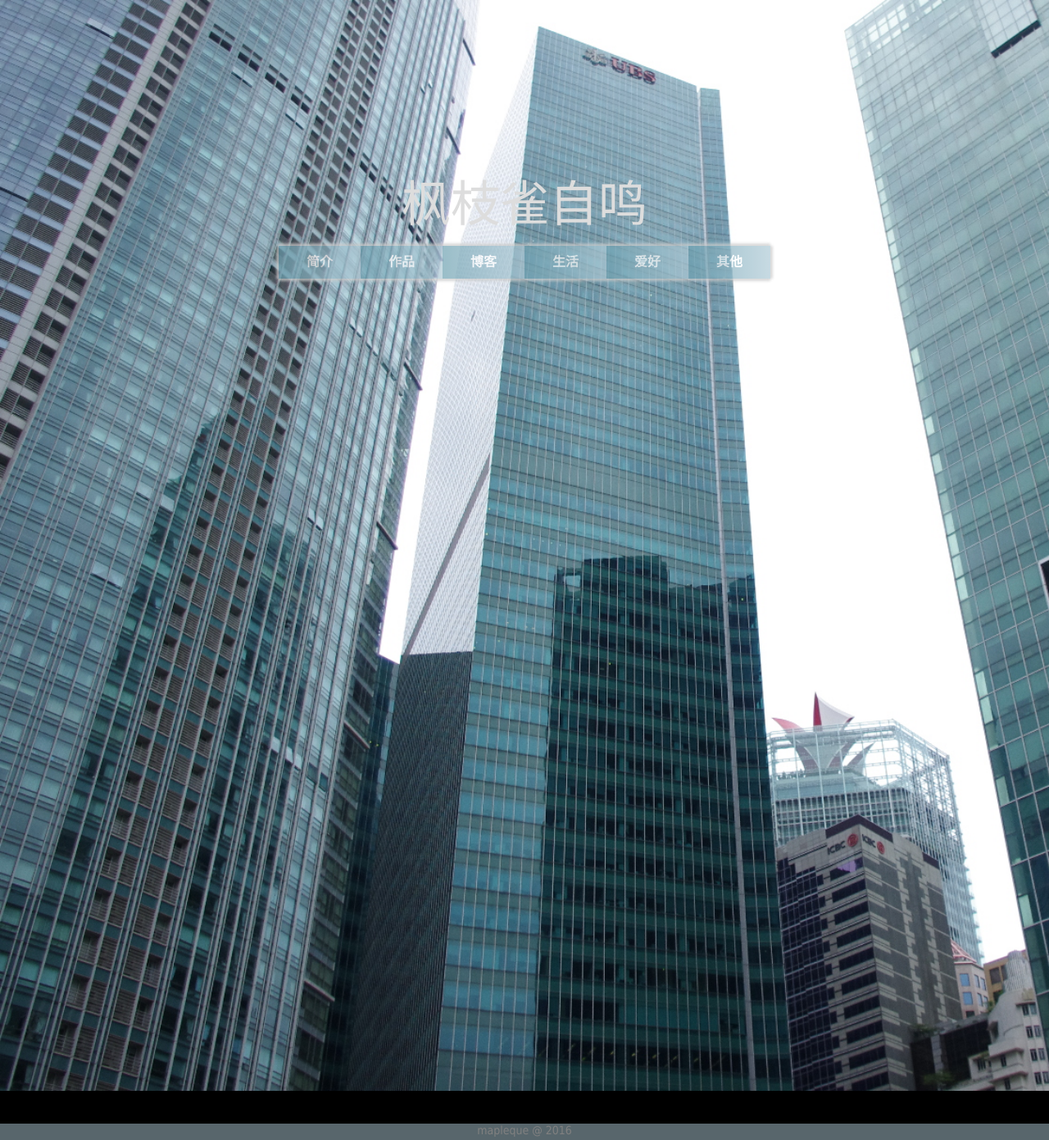
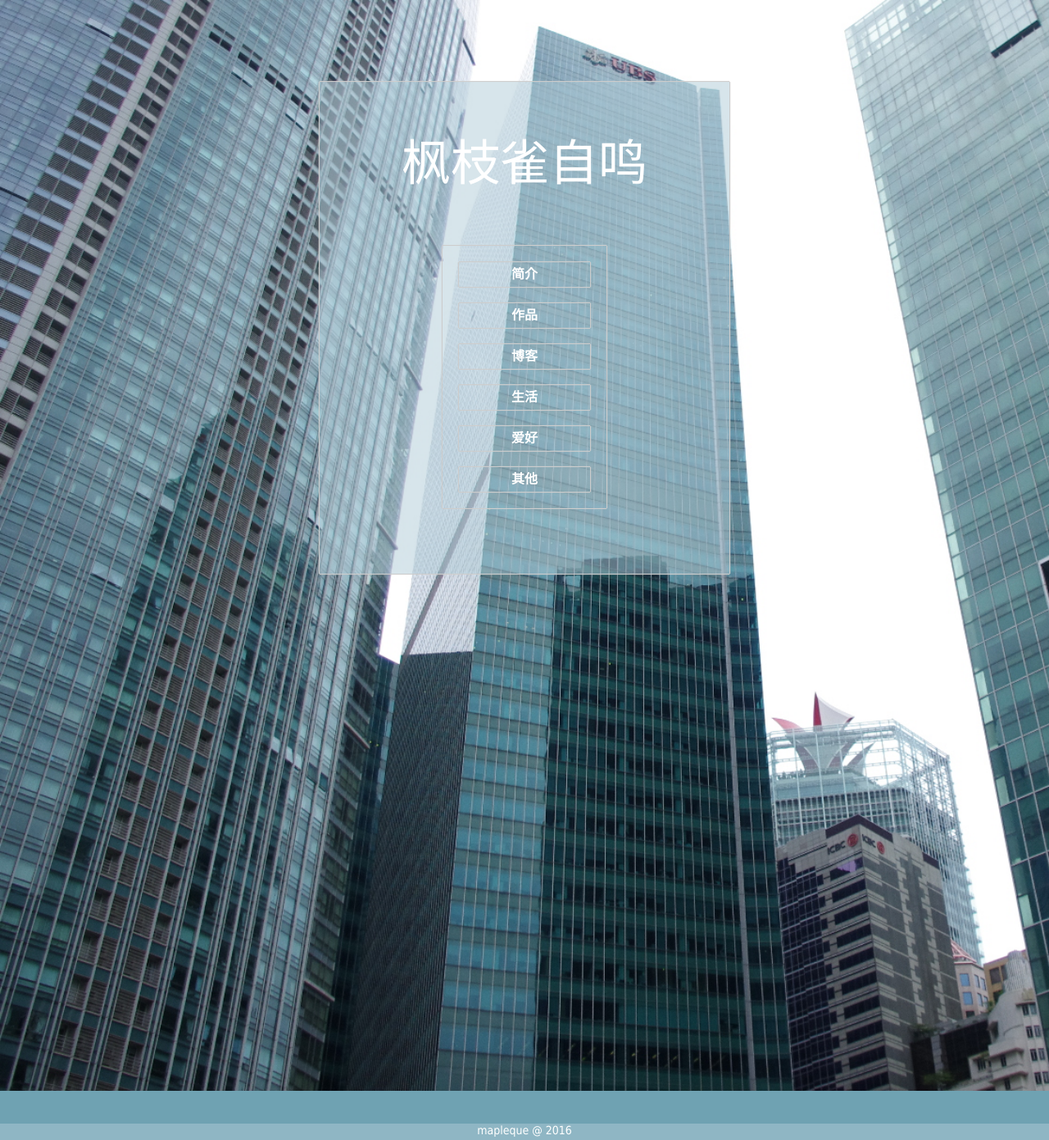
Before and after one commit to mapleque/home, a PHP site: page / in a window 1280 px wide. Shown: the whole page at 82% size. Run offline with PHP 8.4, Linux system fonts and the light colour scheme.

Commit message:
new code

```diff
--- /dev/null
+++ b/assets/css/animation.css
@@ -0,0 +1,26 @@
+.header {
+	-webkit-transition:
+		top 1s linear,
+		margin-left 1s linear,
+		height 1s linear,
+		width 1s linear
+}
+.title {
+	-webkit-transition:
+		left 1s linear,
+		top 1s linear,
+		margin-left 1s linear,
+		font-size 1s linear
+}
+.nav {
+	-webkit-transition:
+		left 1s linear,
+		top 1s linear,
+		margin-left 1s linear,
+		height 1s linear
+}
+.body {
+	-webkit-transition:
+		top 1s linear,
+		height 1s linear
+}
--- a/assets/css/style.css
+++ b/assets/css/style.css
@@ -1,8 +1,8 @@
 html,body {
 	font-size:12px;
 	font-family:Tahoma,Helvetica,Arial,"\5b8b\4f53",sans-serif;
-	color:#ddd;
-	background-color:#000;
+	color:#fff;
+	background-color:#6FA2B2;
 	margin:0;
 	padding:0;
 	height:100%;
@@ -19,37 +19,75 @@ a {
 }
 .header {
 	position:absolute;
-	top:200px;
+	top:100px;
+	left:50%;
+	margin-left:-250px;
+	width:500px;
+	height:600px;
+	-webkit-box-shadow:
+    	-1px 0px 1px #ccc,
+    	0px -1px 1px #ccc,
+    	0px 1px 1px #ccc,
+    	1px 0px 1px #ccc;
+	background-color:rgba(176,203,215,0.5);
+	overflow:hidden;
+}
+
+.header.active {
+	top:0px;
+	margin-left:-575px;
+	height:40px;
+	width:1150px;
+}
+
+.title {
+	position:absolute;
+	top:50px;
 	left:50%;
 	margin-left:-150px;
 	font-size:60px;
 }
+
+.header.active .title {
+	top:0;
+	left:0;
+	margin-left:50px;
+	font-size:30px;
+}
+
 .footer {
 	position:absolute;
 	bottom:0px;
-	background:#B0CBD7;
 	font-size:14px;
 	color:#fff;
 	text-align: center;
 	width:100%;
 	height:20px;
-	opacity:0.5;
+	background-color:rgba(176,203,215,0.5);
 }
 .nav {
 	display:inline-block;
 	position:absolute;
-	top:300px;
+	top:200px;
 	left:50%;
-	margin-left:-300px;
-	width:600px;
+	margin-left:-100px;
+	width:200px;
+	height:320px;
+    -webkit-box-shadow:
+    	-1px 0px 1px #ccc,
+    	0px -1px 1px #ccc,
+    	0px 1px 1px #ccc,
+    	1px 0px 1px #ccc;
+}
+.header.active .nav {
+	top:0;
+	left:0;
 	height:40px;
-	opacity:0.7;
-    -webkit-box-shadow:
-    	-3px 0px 3px #ccc,
-    	0px -3px 3px #ccc,
-    	0px 3px 3px #ccc,
-    	3px 0px 3px #ccc;
+	width:900px;
+	margin-left:250px;
+	-webkit-box-shadow:none;
 }
+
 .nav ul {
 	list-style:none;
 	width:100%;
@@ -60,40 +98,64 @@ a {
 .nav ul>li {
 	float:left;
 	display:block;
-	width:100px;
+	width:160px;
+	height:30px;
+	margin:20px 20px 0;
+	-webkit-box-shadow:
+    	-1px 0px 1px #ccc,
+    	0px -1px 1px #ccc,
+    	0px 1px 1px #ccc,
+    	1px 0px 1px #ccc;
+}
+.header.active .nav ul>li {
+	margin:0;
 	height:40px;
-	background: -webkit-linear-gradient(left, #6FA2B2 0%, #B0CBD7 100%);
+	width:150px;
 }
+
 .nav ul>li a {
 	display:block;
 	width:100%;
 	height:100%;
 	color:#fff;
 	font-weight:bold;
-	line-height:40px;
+	line-height:30px;
 	font-size:16px;
 
 }
+.header.active .nav ul>li a {
+	display:block;
+	width:100%;
+	height:100%;
+	font-weight:bold;
+	line-height:40px;
+	font-size:16px;
+}
+
 .nav ul>li:hover {
 	-webkit-box-shadow:inset -3px -3px 3px #ccc,inset 3px 3px 3px #ccc;
 	cursor:pointer;
 }
 .body {
-	display:inline-block;
+	display:block;
 	position:absolute;
-	top:400px;
+	top:700px;
 	left:50%;
-	margin-left:-300px;
-	width:600px;
+	margin-left:-575px;
+	width:1150px;
+	height:0px;
 	color:#fff;
-	font-size:12px;
-	opacity:0.7;
+	font-size:16px;
     -webkit-box-shadow:
-    	-3px 0px 3px #ccc,
-    	0px -3px 3px #ccc,
-    	0px 3px 3px #ccc,
-    	3px 0px 3px #ccc;
-    background: -webkit-linear-gradient(left, #6FA2B2 0%, #B0CBD7 100%);
+    	-1px 0px 1px #ccc,
+    	0px -1px 1px #ccc,
+    	0px 1px 1px #ccc,
+    	1px 0px 1px #ccc;
+    background-color:rgba(176,203,215,0.5);
+}
+.body.active {
+	top:100px;
+	height:auto;
 }
 
 .body ul {
--- a/assets/js/index.js
+++ b/assets/js/index.js
@@ -1,22 +1,16 @@
 ;(function(exports){
+	var header = exports.document.getElementsByClassName('header')[0];
 	var nav = exports.document.getElementsByClassName('nav')[0];
 	var lis = nav.getElementsByTagName('li');
 	var body = exports.document.getElementsByClassName('body')[0];
 	var conts = body.getElementsByTagName('li');
 	for (var i = 0; i < lis.length; i++) {
-		lis[i].onmouseenter = function(cur){
+		lis[i].onclick = function(cur){
 			return function(){
 				for (var i = 0; i < conts.length; i++) {
 					hideCont(i);
 				}
 				showCont(cur);
-			};
-		}(i);
-		lis[i].onmouseout = function(cur){
-			return function(){
-				setTimeout(function(){
-					hideCont(cur);
-				}, 10000);
 			};
 		}(i);
 	}
@@ -27,11 +21,15 @@
 	};
 
 	var showCont = function(cur){
+		header.className += ' active';
+		body.className += ' active';
 		if (conts[cur]) {
 			conts[cur].className = 'show';
 		}
 	};
 	var hideCont = function(cur){
+		header.className = header.className.replace(' active', '');
+		body.className = body.className.replace(' active', '');
 		if (conts[cur]) {
 			conts[cur].className = '';
 		}
--- a/index.html
+++ b/index.html
@@ -5,8 +5,10 @@
 <title>枫雀-mapleque</title>
 <link rel="assets/img/favicon.icon" type="image/x-icon">
 <link rel="stylesheet" type="text/css" href="assets/css/style.css">
+<link rel="stylesheet" type="text/css" href="assets/css/animation.css">
 <div class="background"><img src="assets/img/background.jpg" height="1331" width="1980"></div>
-<div class="header">枫枝雀自鸣</div>
+<div class="header">
+	<div class="title">枫枝雀自鸣</div>
 	<div class="nav">
 		<ul>
 			<li><a href="#">简介</a></li>
@@ -16,6 +18,7 @@
 			<li><a href="#">爱好</a></li>
 			<li><a href="#">其他</a></li>
 		</ul>
+	</div>
 </div>
 <div class="body">
 	<ul>
```
Lines whose indentation alone changed are shown as unchanged.
